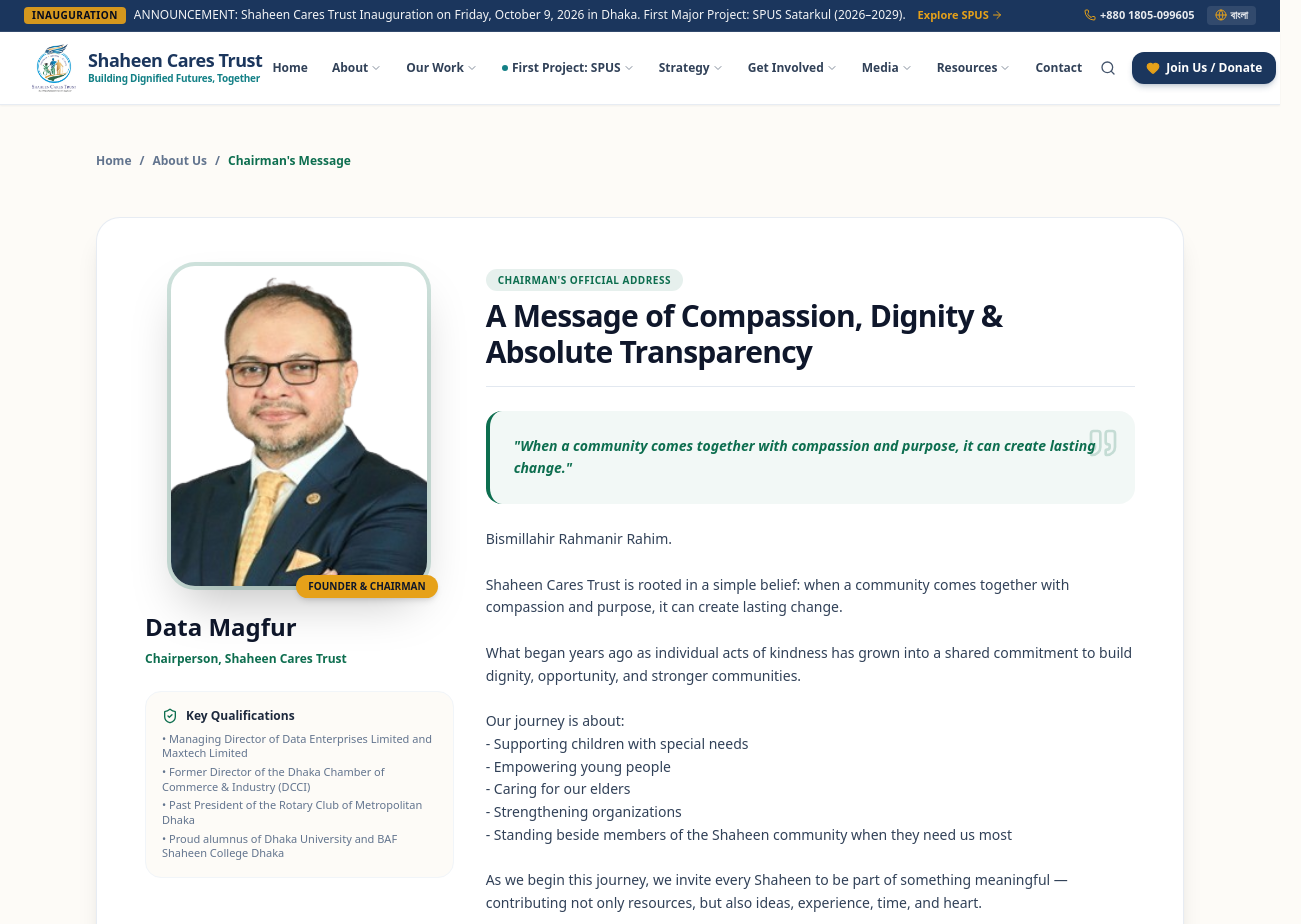
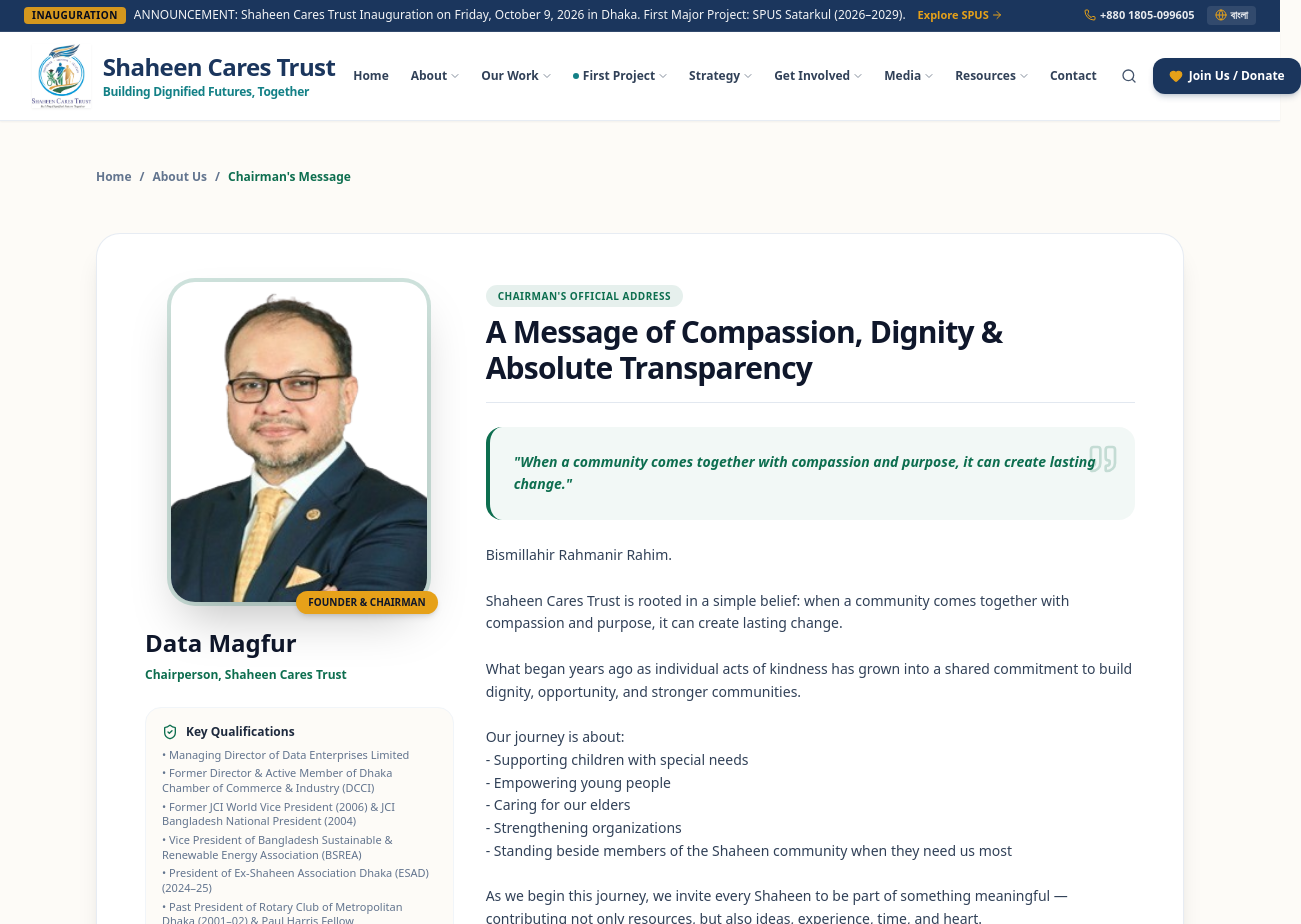
Before and after one commit to shafialakbar99/SCT-Website, a React (Vite) app: page /chairman in a window 1280 px wide. Shown: the top 924 px of the page, 1301 px wide, since content can reach past the window. Built offline with nearby package versions, Linux system fonts and the light colour scheme; a web font is replaced by a local one.

Commit message:
feat: update platform branding and chairman profile
- Enhance header logo and navigation layout
- Update "Who We Are" section content
- Revise Chairman's professional qualifications
- Configure server rewrite rules in .htaccess

```diff
--- a/src/components/common/Header.tsx
+++ b/src/components/common/Header.tsx
@@ -110,20 +110,20 @@
 
         {/* MAIN NAVIGATION BAR */}
         <div className="bg-white/95 backdrop-blur-md border-b border-slate-200/80 shadow-xs relative">
-          <div className="max-w-7xl mx-auto px-4 sm:px-6 lg:px-8 h-18 flex items-center justify-between">
+          <div className="max-w-7xl mx-auto px-4 sm:px-6 lg:px-8 h-20 sm:h-22 flex items-center justify-between gap-2">
 
-            {/* LOGO AREA */}
-            <Link to="/" onClick={closeMegaMenu} className="flex items-center gap-3 shrink-0 py-1">
+            {/* LOGO AREA (PROMINENT & ENLARGED) */}
+            <Link to="/" onClick={closeMegaMenu} className="flex items-center gap-3 shrink-0 py-1.5 group">
               <img
                 src="/Images/logo.png"
                 alt="Shaheen Cares Trust Logo"
-                className="h-11 sm:h-12 w-auto object-contain"
+                className="h-14 sm:h-16 w-auto object-contain drop-shadow-xs transition-transform group-hover:scale-105"
               />
               <div className="flex flex-col">
-                <span className="font-black text-[#1B365D] text-base sm:text-lg leading-tight tracking-tight">
+                <span className="font-black text-[#1B365D] text-lg sm:text-xl lg:text-2xl leading-tight tracking-tight">
                   {t(siteContent.orgName)}
                 </span>
-                <span className="text-[10px] text-[#138086] font-bold tracking-tight hidden sm:block">
+                <span className="text-xs text-[#138086] font-bold tracking-tight hidden sm:block mt-0.5">
                   {t(siteContent.orgTagline)}
                 </span>
               </div>
@@ -149,7 +149,7 @@
               >
                 <Link
                   to="/about"
-                  className={`px-2 xl:px-2.5 py-1.5 rounded-lg flex items-center gap-0.5 whitespace-nowrap transition-colors ${
+                  className={`px-1.5 xl:px-2 py-1.5 rounded-lg flex items-center gap-0.5 whitespace-nowrap transition-colors ${
                     activeMegaTab === 'about' ? 'text-[#138086] bg-slate-100/80' : 'hover:text-[#138086] hover:bg-slate-100/80'
                   }`}
                 >
@@ -166,7 +166,7 @@
               >
                 <Link
                   to="/pillars"
-                  className={`px-2 xl:px-2.5 py-1.5 rounded-lg flex items-center gap-0.5 whitespace-nowrap transition-colors ${
+                  className={`px-1.5 xl:px-2 py-1.5 rounded-lg flex items-center gap-0.5 whitespace-nowrap transition-colors ${
                     activeMegaTab === 'pillars' ? 'text-[#138086] bg-slate-100/80' : 'hover:text-[#138086] hover:bg-slate-100/80'
                   }`}
                 >
@@ -183,13 +183,13 @@
               >
                 <Link
                   to="/spus"
-                  className={`px-2 xl:px-2.5 py-1.5 rounded-lg flex items-center gap-0.5 whitespace-nowrap transition-colors ${
+                  className={`px-1.5 xl:px-2 py-1.5 rounded-lg flex items-center gap-0.5 whitespace-nowrap transition-colors ${
                     activeMegaTab === 'spus' ? 'text-[#138086] bg-slate-100/80' : 'hover:text-[#138086] hover:bg-slate-100/80'
                   }`}
                 >
                   <span className="flex items-center gap-1">
                     <span className="w-1.5 h-1.5 rounded-full bg-[#138086] animate-pulse" />
-                    <span>{isBn ? 'SPUS প্রজেক্ট' : 'First Project: SPUS'}</span>
+                    <span>{isBn ? 'SPUS প্রজেক্ট' : 'First Project'}</span>
                   </span>
                   <ChevronDown className="w-2.5 h-2.5 xl:w-3 xl:h-3 opacity-60" />
                 </Link>
@@ -203,7 +203,7 @@
               >
                 <Link
                   to="/strategy"
-                  className={`px-2 xl:px-2.5 py-1.5 rounded-lg flex items-center gap-0.5 whitespace-nowrap transition-colors ${
+                  className={`px-1.5 xl:px-2 py-1.5 rounded-lg flex items-center gap-0.5 whitespace-nowrap transition-colors ${
                     activeMegaTab === 'strategy' ? 'text-[#138086] bg-slate-100/80' : 'hover:text-[#138086] hover:bg-slate-100/80'
                   }`}
                 >
@@ -220,7 +220,7 @@
               >
                 <Link
                   to="/join-us"
-                  className={`px-2 xl:px-2.5 py-1.5 rounded-lg flex items-center gap-0.5 whitespace-nowrap transition-colors ${
+                  className={`px-1.5 xl:px-2 py-1.5 rounded-lg flex items-center gap-0.5 whitespace-nowrap transition-colors ${
                     activeMegaTab === 'involved' ? 'text-[#138086] bg-slate-100/80' : 'hover:text-[#138086] hover:bg-slate-100/80'
                   }`}
                 >
@@ -229,7 +229,7 @@
                 </Link>
               </div>
 
-              {/* 6. MEDIA (NEW) */}
+              {/* 6. MEDIA */}
               <div
                 onMouseEnter={() => handleMouseEnter('media')}
                 onMouseLeave={handleMouseLeave}
@@ -237,7 +237,7 @@
               >
                 <Link
                   to="/news"
-                  className={`px-2 xl:px-2.5 py-1.5 rounded-lg flex items-center gap-0.5 whitespace-nowrap transition-colors ${
+                  className={`px-1.5 xl:px-2 py-1.5 rounded-lg flex items-center gap-0.5 whitespace-nowrap transition-colors ${
                     activeMegaTab === 'media' ? 'text-[#138086] bg-slate-100/80' : 'hover:text-[#138086] hover:bg-slate-100/80'
                   }`}
                 >
@@ -254,7 +254,7 @@
               >
                 <Link
                   to="/resources"
-                  className={`px-2 xl:px-2.5 py-1.5 rounded-lg flex items-center gap-0.5 whitespace-nowrap transition-colors ${
+                  className={`px-1.5 xl:px-2 py-1.5 rounded-lg flex items-center gap-0.5 whitespace-nowrap transition-colors ${
                     activeMegaTab === 'resources' ? 'text-[#138086] bg-slate-100/80' : 'hover:text-[#138086] hover:bg-slate-100/80'
                   }`}
                 >
@@ -267,7 +267,7 @@
               <Link
                 to="/contact"
                 onClick={closeMegaMenu}
-                className="px-2 xl:px-2.5 py-1.5 rounded-lg hover:text-[#138086] hover:bg-slate-100/80 whitespace-nowrap transition-colors"
+                className="px-1.5 xl:px-2 py-1.5 rounded-lg hover:text-[#138086] hover:bg-slate-100/80 whitespace-nowrap transition-colors"
               >
                 {isBn ? 'যোগাযোগ' : 'Contact'}
               </Link>
@@ -281,19 +281,16 @@
               <button
                 id="search-trigger-btn"
                 onClick={() => setIsSearchOpen(true)}
-                className="p-1.5 sm:p-2 text-slate-600 hover:text-[#138086] hover:bg-slate-100 rounded-xl flex items-center gap-1 transition-colors cursor-pointer"
+                className="p-2 text-slate-600 hover:text-[#138086] hover:bg-slate-100 rounded-xl flex items-center gap-1 transition-colors cursor-pointer"
                 title="Search (Ctrl+K)"
               >
                 <Search className="w-4 h-4" />
-                <span className="hidden 2xl:inline text-[9px] font-mono text-slate-400 bg-slate-100 px-1 py-0.5 rounded border border-slate-200">
-                  Ctrl+K
-                </span>
               </button>
 
               {/* Primary CTA Button */}
               <Link
                 to="/join-us"
-                className="bg-[#1B365D] hover:bg-[#104E7A] text-white px-3 sm:px-3.5 py-2 rounded-xl text-xs font-bold shadow-md shadow-[#1B365D]/20 hover:shadow-lg flex items-center gap-1.5 transition-all whitespace-nowrap"
+                className="bg-[#1B365D] hover:bg-[#104E7A] text-white px-3.5 sm:px-4 py-2.5 rounded-xl text-xs font-bold shadow-md shadow-[#1B365D]/20 hover:shadow-lg flex items-center gap-1.5 transition-all whitespace-nowrap"
               >
                 <Heart className="w-3.5 h-3.5 text-[#E6A119] fill-[#E6A119] shrink-0" />
                 <span>{isBn ? 'যুক্ত হোন' : 'Join Us / Donate'}</span>
@@ -782,7 +779,7 @@
               )}
             </div>
 
-            {/* Media Accordion (NEW) */}
+            {/* Media Accordion */}
             <div className="border-b border-slate-100 py-1">
               <button
                 onClick={() => setMobileSubMenu(mobileSubMenu === 'media' ? null : 'media')}
--- a/src/components/public/home/WhoWeAreSection.tsx
+++ b/src/components/public/home/WhoWeAreSection.tsx
@@ -53,7 +53,10 @@
                   {isBn ? 'শাহীন ঐতিহ্যের অঙ্গীকার' : 'Shaheen Legacy of Care'}
                 </span>
                 <p className="font-extrabold text-base sm:text-lg leading-snug drop-shadow-md">
-                  {isBn ? '“ওয়ান্স আ শাহীন, অলওয়েজ আ শাহীন — মানবতার কল্যাণে নিবেদিত।”' : '"Once a Shaheen, Always a Shaheen — In Devoted Service to Humanity."'}
+                  {isBn
+                    ? '“মর্যাদাপূর্ণ ভবিষ্যৎ গড়ি, একসাথে”'
+                    : '"Building Dignified Futures, Together"'
+                  }
                 </p>
               </div>
             </div>
--- a/src/pages/public/ChairmanPage.tsx
+++ b/src/pages/public/ChairmanPage.tsx
@@ -81,10 +81,13 @@
                   <span>Key Qualifications</span>
                 </div>
                 <ul className="space-y-1 text-[11px] text-slate-500">
-                  <li>• Managing Director of Data Enterprises Limited and Maxtech Limited</li>
-                  <li>• Former Director of the Dhaka Chamber of Commerce & Industry (DCCI)</li>
-                  <li>• Past President of the Rotary Club of Metropolitan Dhaka</li>
-                  <li>• Proud alumnus of Dhaka University and BAF Shaheen College Dhaka</li>
+                  <li>• Managing Director of Data Enterprises Limited</li>
+                  <li>• Former Director & Active Member of Dhaka Chamber of Commerce & Industry (DCCI)</li>
+                  <li>• Former JCI World Vice President (2006) & JCI Bangladesh National President (2004)</li>
+                  <li>• Vice President of Bangladesh Sustainable & Renewable Energy Association (BSREA)</li>
+                  <li>• President of Ex-Shaheen Association Dhaka (ESAD) (2024–25)</li>
+                  <li>• Past President of Rotary Club of Metropolitan Dhaka (2001–02) & Paul Harris Fellow</li>
+                  <li>• M.B.S. in Finance & Banking from Dhaka University and Proud Shaheen Alumnus</li>
                 </ul>
               </div>
             </div>
```
Also changed, not shown: public/Images/who-we-are.png, 1 other file (tests, documents, lock files or other folders).
